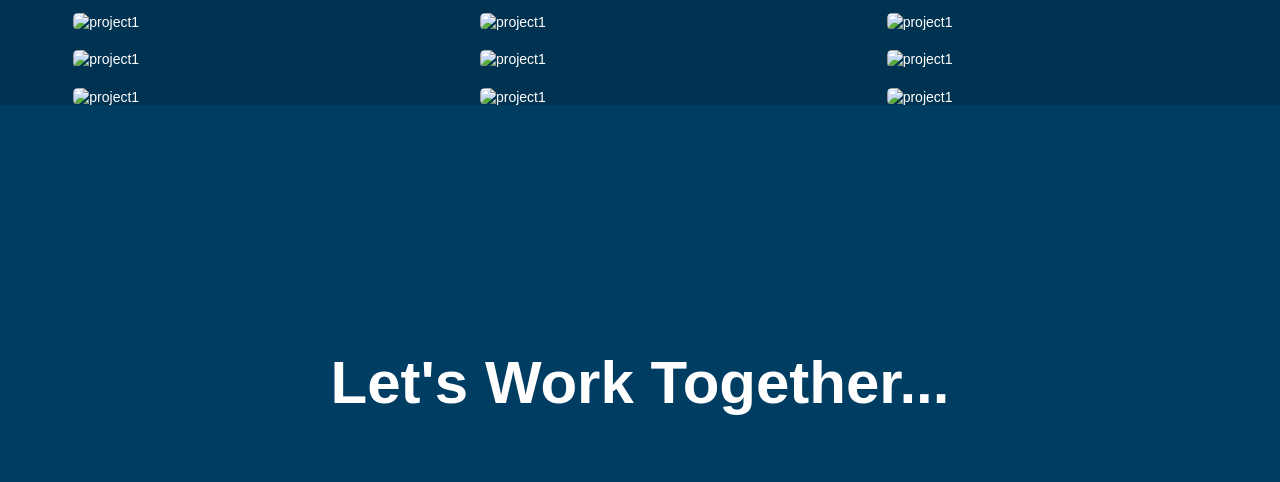
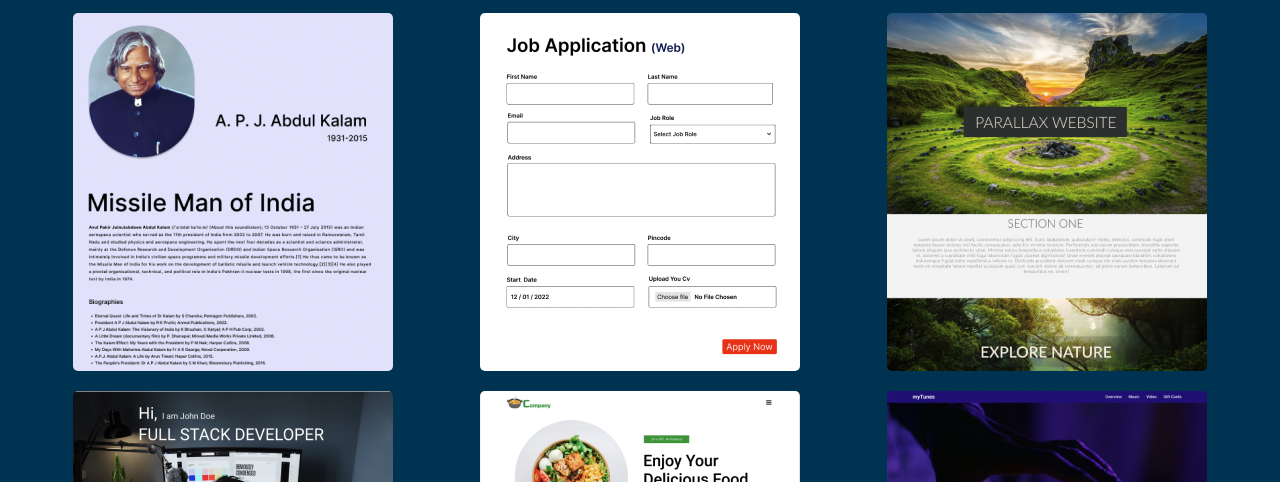
Before and after one commit to MDrahbar/portfolio, a plain HTML site: page index.html in a window 1280 px wide. Shown: the part 670-1152 px from the top of the page. Drawn offline with nearby package versions, Linux system fonts and the light colour scheme.

Commit message:
Update index.html

```diff
--- a/index.html
+++ b/index.html
@@ -67,7 +67,7 @@
                 <div class="project_container">
                     <div class="grid_item">
                         <div class="card">
-                            <img src="images/project1.png" alt="project1" />
+                            <img src="project1.png" alt="project1" />
                             <div class="card_content">
                                 <h3>Tribute Website</h3>
                             </div>
@@ -75,7 +75,7 @@
                     </div>
                     <div class="grid_item">
                         <div class="card">
-                            <img src="images/Project2.png" alt="project1" />
+                            <img src="Project2.png" alt="project1" />
                             <div class="card_content">
                                 <h3>Job Application</h3>
                             </div>
@@ -83,7 +83,7 @@
                     </div>
                     <div class="grid_item">
                         <div class="card">
-                            <img src="images/project3.png" alt="project1" />
+                            <img src="project3.png" alt="project1" />
                             <div class="card_content">
                                 <h3>Parallax Website</h3>
                             </div>
@@ -91,7 +91,7 @@
                     </div>
                     <div class="grid_item">
                         <div class="card">
-                            <img src="images/project4.png" alt="project1" />
+                            <img src="project4.png" alt="project1" />
                             <div class="card_content">
                                 <h3>Landing Page</h3>
                             </div>
@@ -99,7 +99,7 @@
                     </div>
                     <div class="grid_item">
                         <div class="card">
-                            <img src="images/project5.png" alt="project1" />
+                            <img src="project5.png" alt="project1" />
                             <div class="card_content">
                                 <h3>Food Website</h3>
                             </div>
@@ -107,7 +107,7 @@
                     </div>
                     <div class="grid_item">
                         <div class="card">
-                            <img src="images/project6.png" alt="project1" />
+                            <img src="project6.png" alt="project1" />
                             <div class="card_content">
                                 <h3>Music Website</h3>
                             </div>
@@ -115,7 +115,7 @@
                     </div>
                     <div class="grid_item">
                         <div class="card">
-                            <img src="images/project7.png" alt="project1" />
+                            <img src="project7.png" alt="project1" />
                             <div class="card_content">
                                 <h3>YouTube Clone</h3>
                             </div>
@@ -123,7 +123,7 @@
                     </div>
                     <div class="grid_item">
                         <div class="card">
-                            <img src="images/project8.png" alt="project1" />
+                            <img src="project8.png" alt="project1" />
                             <div class="card_content">
                                 <h3>Documentation Website</h3>
                             </div>
@@ -131,7 +131,7 @@
                     </div>
                     <div class="grid_item">
                         <div class="card">
-                            <img src="images/project9.png" alt="project1" />
+                            <img src="project9.png" alt="project1" />
                             <div class="card_content">
                                 <h3>Blog Website</h3>
                             </div>
```
